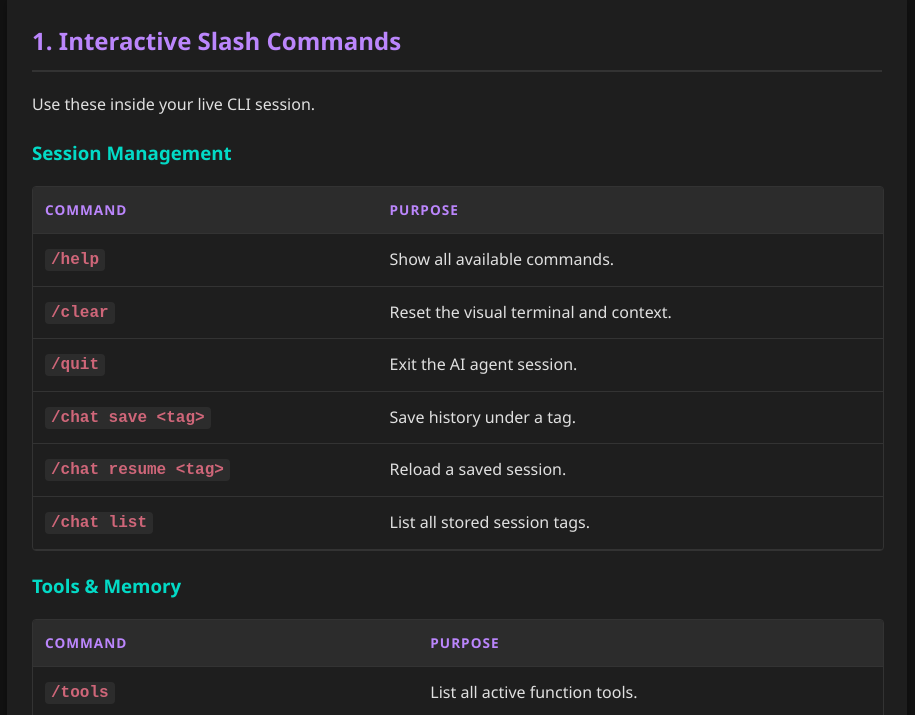
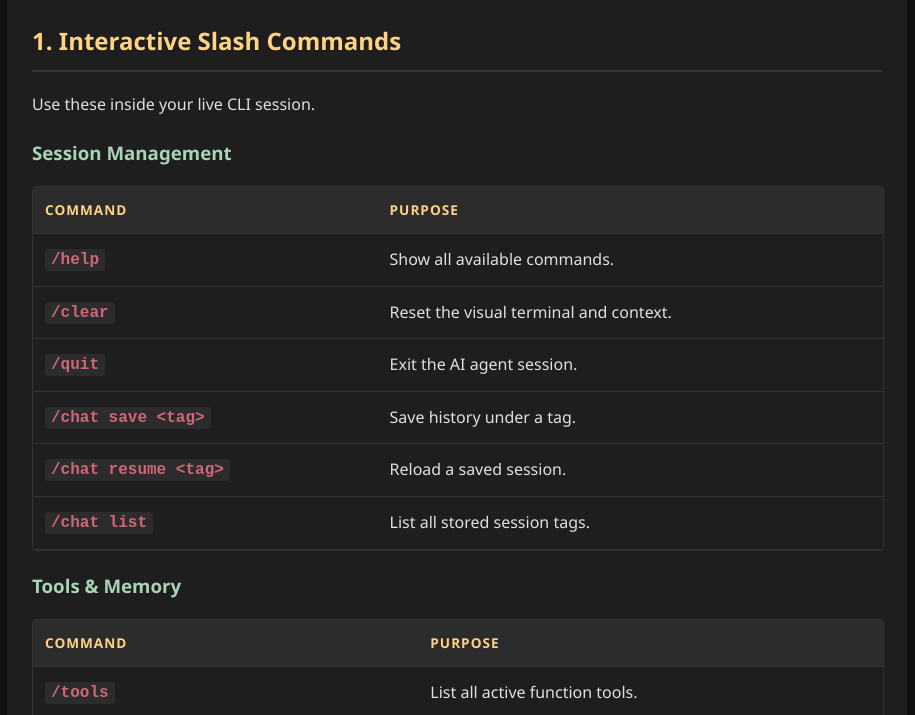
Before and after one commit to girirajtoshniwal7/girirajtoshniwal7.github.io, a plain HTML site: page gemini-cli-cmd/index.html in a window 1280 px wide. Shown: the part 204-919 px from the top of the page, without its empty margins (183-1098 px from the left). Drawn offline with Linux system fonts and the light colour scheme.

Commit message:
style: update heading colors to night-friendly warm amber and sage

```diff
--- a/gemini-cli-cmd/index.html
+++ b/gemini-cli-cmd/index.html
@@ -8,8 +8,8 @@
         :root {
             --bg-color: #121212;
             --card-bg: #1e1e1e;
-            --primary-color: #bb86fc;
-            --secondary-color: #03dac6;
+            --primary-color: #ffd285; /* Soft warm amber, gentle on eyes in the night */
+            --secondary-color: #a8d3b7; /* Soothing pastel sage, reduces night-time glare */
             --text-color: #e0e0e0;
             --border-color: #333;
             --code-bg: #2c2c2c;
```
